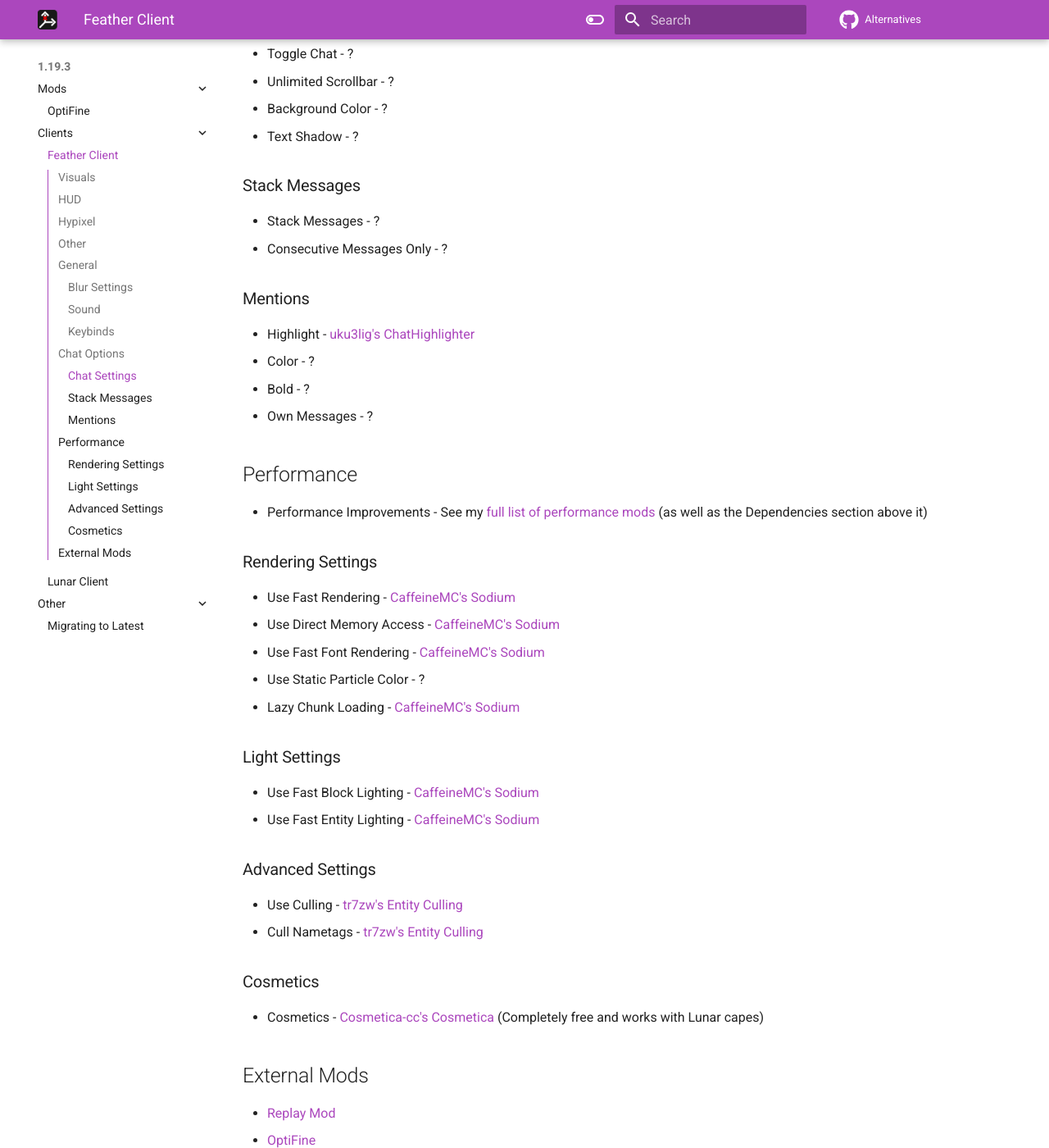
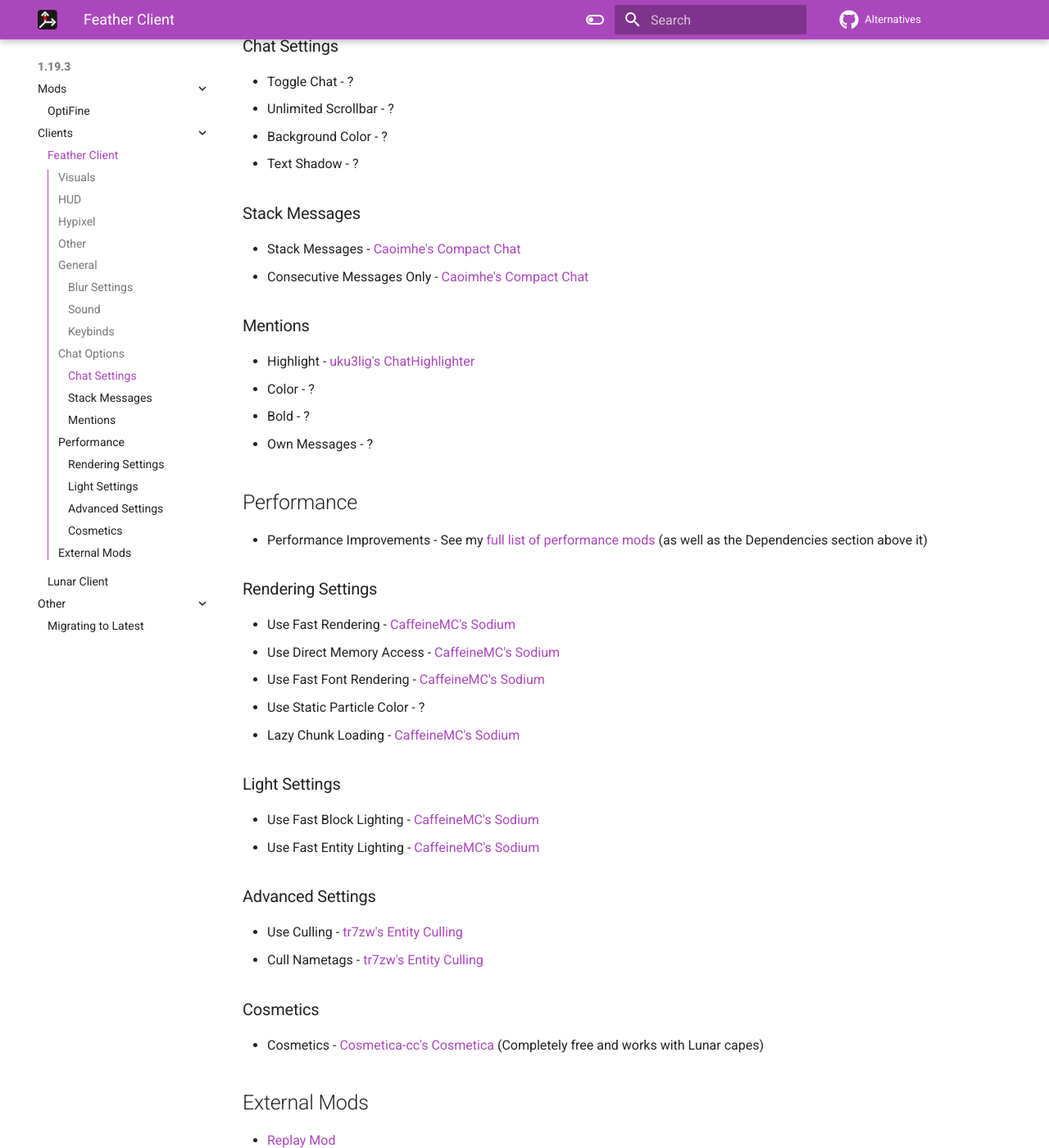
Before and after one commit to MicrocontrollersDev/Alternatives, an MkDocs documentation site: the page built from docs/latest/feather_client.md, in a window 1280 px wide and 1400 px high, scrolled down 2625 px. Shown: the whole window at 82% size. Built offline with MkDocs 1.6.1 and Material for MkDocs 9.7.7, drawn with Linux system fonts in a browser that asks for light colours; comment, search, counter and statistics services are not loaded; some of the changed text lies outside the part shown.

Commit message:
add some mods

```diff
--- a/docs/latest/feather_client.md
+++ b/docs/latest/feather_client.md
@@ -92,8 +93,8 @@
 
 ### Stack Messages
 
-* Stack Messages - ?
-* Consecutive Messages Only - ?
+* Stack Messages - [Caoimhe's Compact Chat](https://modrinth.com/mod/compact-chat)
+* Consecutive Messages Only - [Caoimhe's Compact Chat](https://modrinth.com/mod/compact-chat)
 
 ### Mentions
 
```
Also changed, not shown: other parts of docs/latest/feather_client.md (+2 -1 lines).
